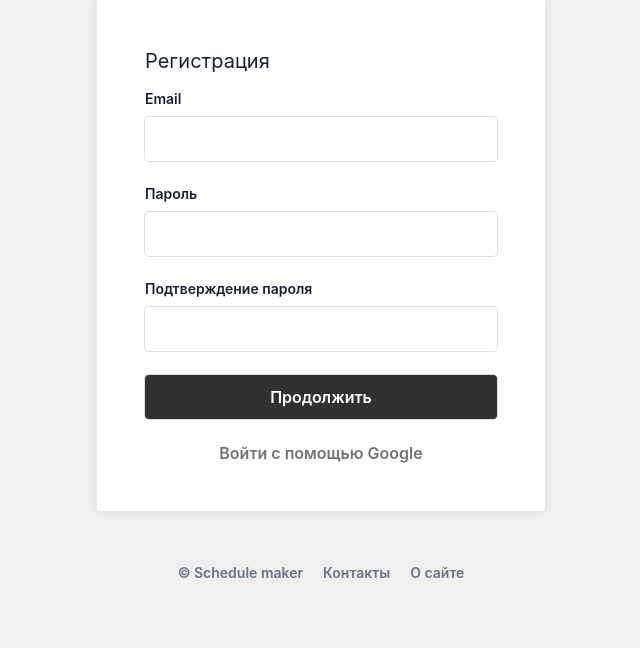
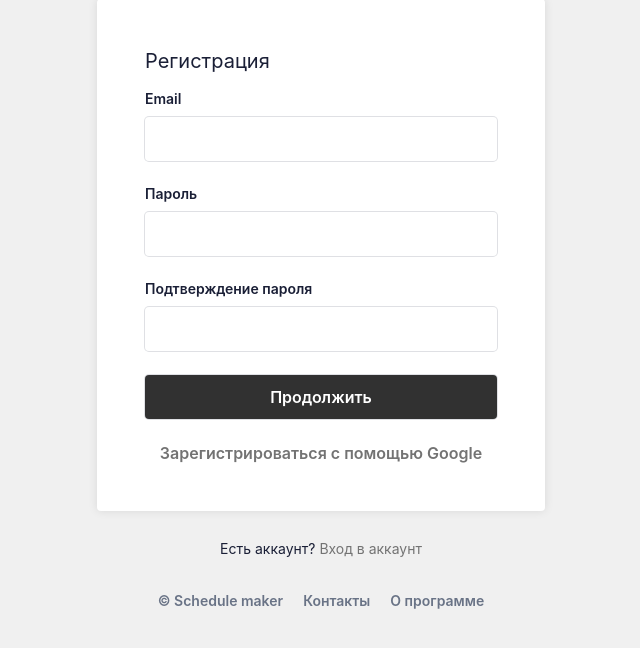
Before and after one commit to 0Abracadaber0/Schedule-maker, a FastAPI app: template Schedule_maker/templates/registration.html in a window 1280 px wide. Shown: the part 136-784 px from the top of the page, without its empty margins (319-959 px from the left). Run offline with FastAPI, Linux system fonts and the light colour scheme; the template is opened without the code that fills it, so the values that code supplies are empty; parts of the project's set-up code (start-up, migrations or seed data) failed here and were passed over.

Commit message:
added author's photos + fixed login.html and registration.html

```diff
--- a/Schedule_maker/templates/registration.html
+++ b/Schedule_maker/templates/registration.html
@@ -41,17 +41,18 @@
                 <input type="submit" name="submit" value="Продолжить">
               </div>
               <div class="field">
-                <a class="ssolink" href="{{ url }}">Войти с помощью Google</a>
+                <a class="ssolink" href="{{ url }}">Зарегистрироваться с помощью Google</a>
               </div>
             </form>
 
           </div>
         </div>
         <div class="footer-link padding-top--24">
+          <span>Есть аккаунт? <a href="/login">Вход в аккаунт</a></span>
           <div class="listing padding-top--24 padding-bottom--24 flex-flex center-center">
             <span><a href="/main">© Schedule maker</a></span>
             <span><a href="./about_authors.html">Контакты</a></span>
-            <span><a href="./about_site.html">О сайте</a></span>
+            <span><a href="./about_site.html">О программе</a></span>
           </div>
         </div>
       </div>
```
Also changed, not shown: Schedule_maker/templates/about_authors.html (+6 -6 lines), Schedule_maker/templates/login.html (+0 -8 lines), 1 other file.
